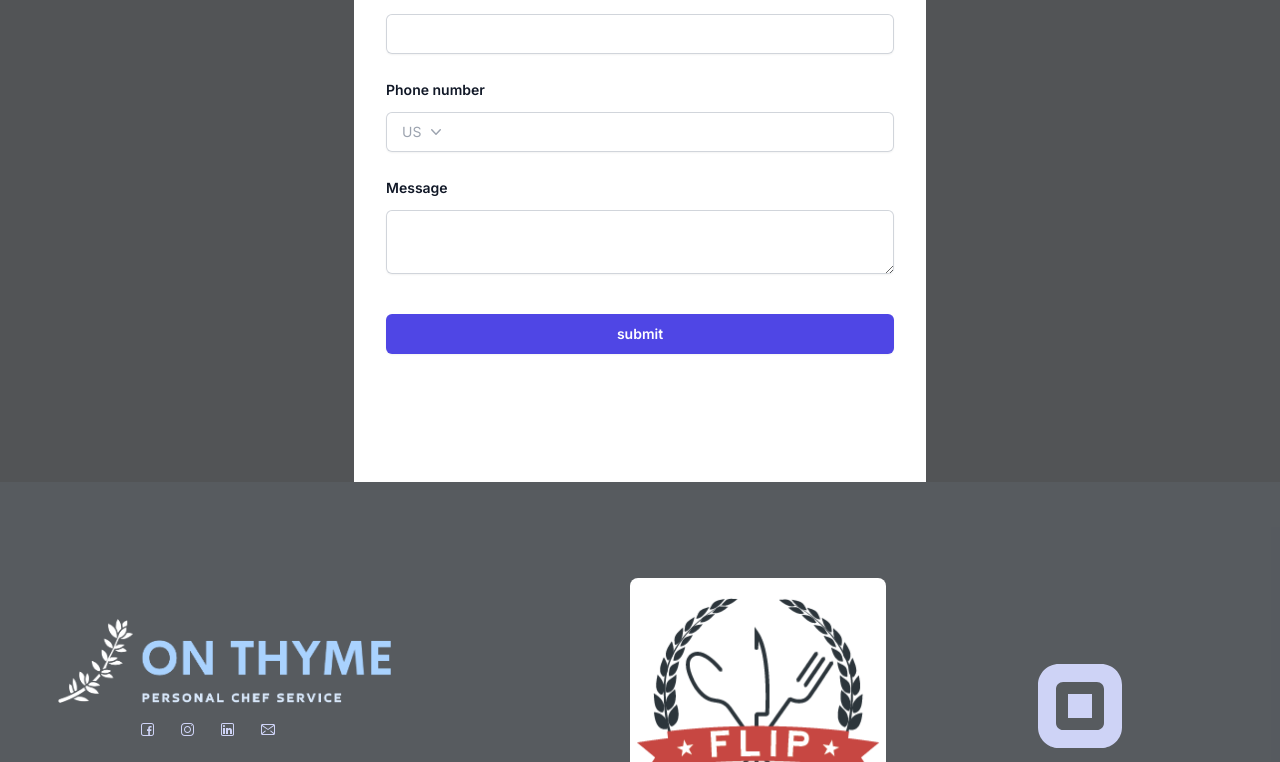
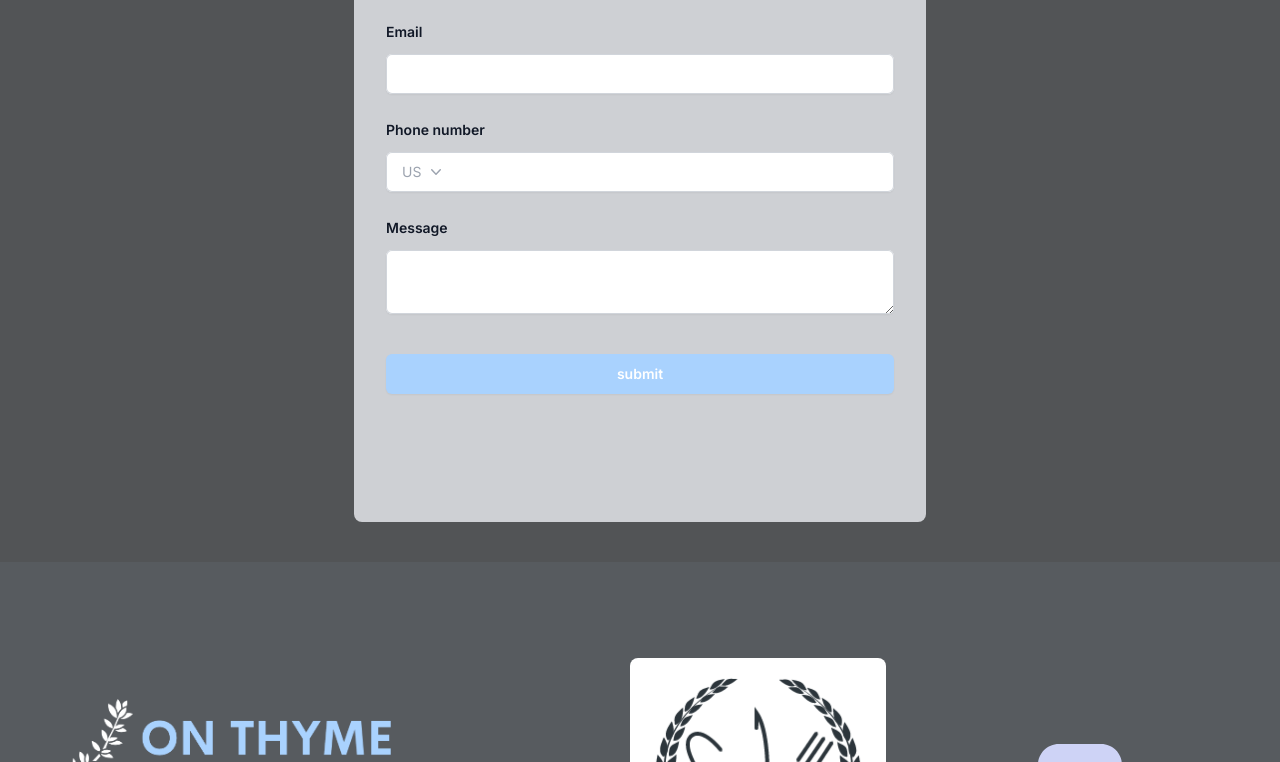
Before and after one commit to Ekalex/website, a Next.js app: page / in a window 1280 px wide. Shown: the part 3538-4300 px from the top of the page. Built offline with nearby package versions, Linux system fonts and the light colour scheme.

Commit message:
styled contact card

```diff
--- a/components/Contact/index.tsx
+++ b/components/Contact/index.tsx
@@ -3,8 +3,8 @@
 
 const Contact = () => {
   return (
-    <section className="flex justify-center items-center">
-      <div className="isolate bg-white px-6 py-24 sm:py-32 lg:px-8">
+    <section className="flex justify-center items-center p-10">
+      <div className="isolate bg-Gray px-6 py-24 sm:py-32 lg:px-8 rounded-lg">
         <div className="mx-auto max-w-2xl text-center">
           <h2 className="text-3xl font-bold tracking-tight text-gray-900 sm:text-4xl">Setup a Consultation</h2>
           <p className="mt-2 text-lg leading-8 text-gray-600">Discuss menu options and other details</p>
@@ -54,7 +54,7 @@
               </div>
             </div>
             <div className="mt-10">
-              <button type="submit" className="block w-full rounded-md bg-indigo-600 px-3.5 py-2.5 text-center text-sm font-semibold text-white shadow-sm hover:bg-indigo-500 focus-visible:outline focus-visible:outline-2 focus-visible:outline-offset-2 focus-visible:outline-indigo-600">submit
+              <button type="submit" className="block w-full rounded-md bg-primary px-3.5 py-2.5 text-center text-sm font-semibold text-white shadow-sm hover:bg-Charcoal focus-visible:outline focus-visible:outline-2 focus-visible:outline-offset-2 focus-visible:outline-indigo-600">submit
               </button>
             </div>
           </form>
```
